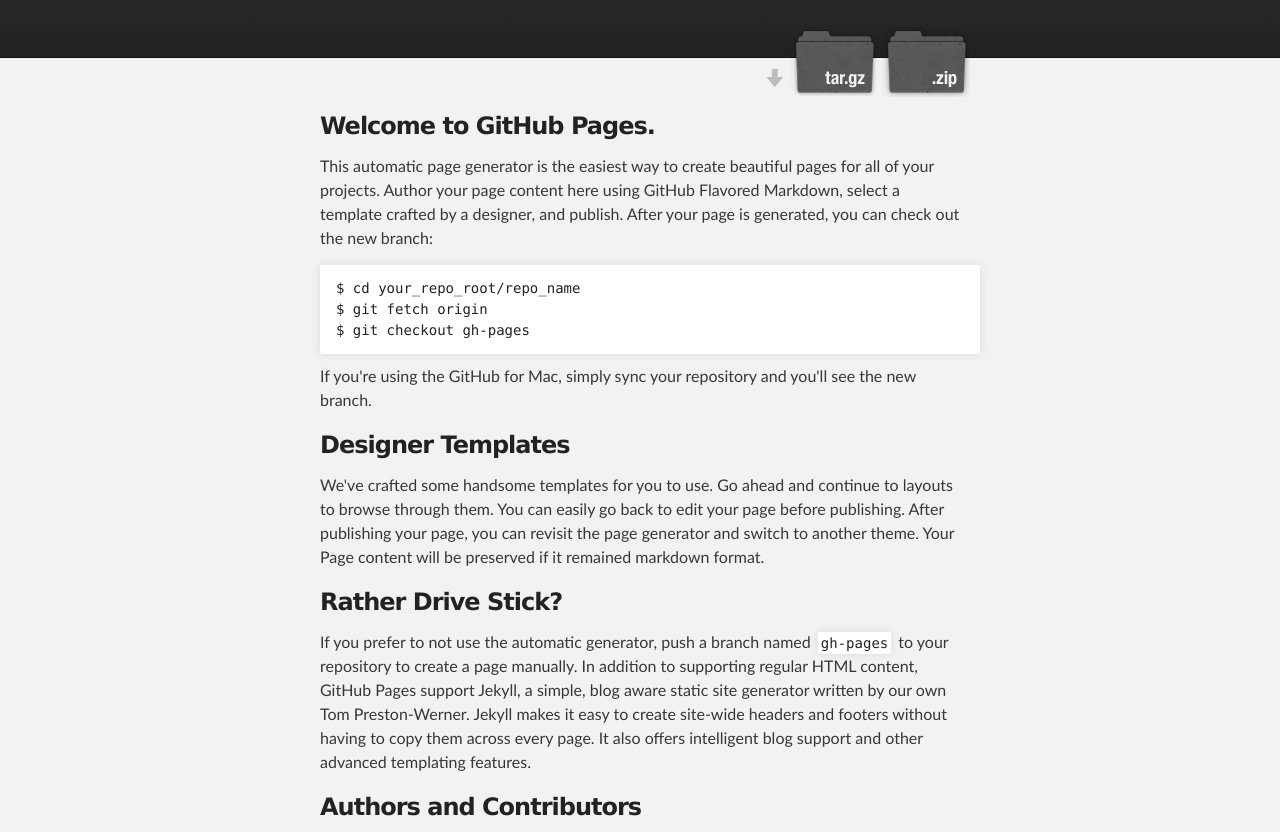
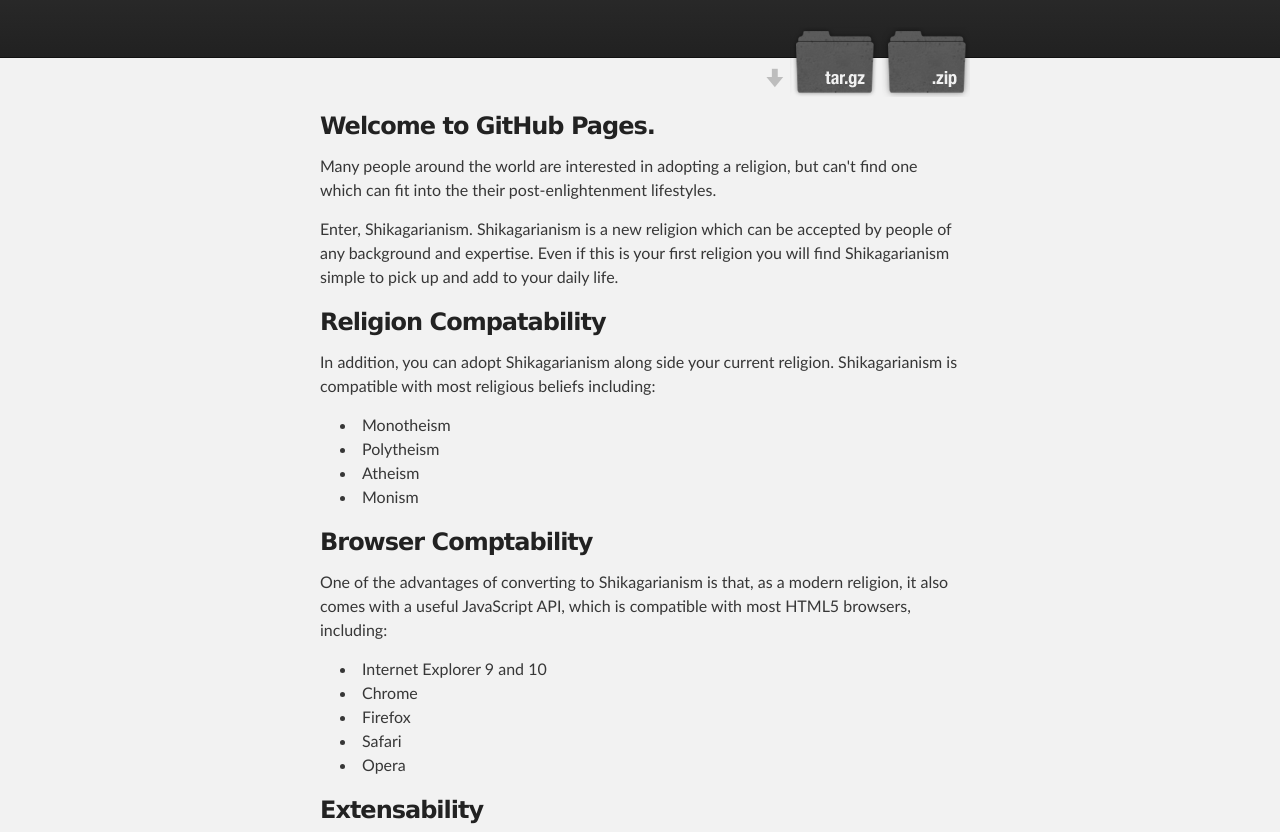
Before and after one commit to Shikaga/shikagarianism, a plain HTML site: page index.html in a window 1280 px wide. Shown: the part 116-948 px from the top of the page. Drawn offline with Linux system fonts and the light colour scheme.

Commit message:
Added first draft fo the explanation page.

```diff
--- a/index.html
+++ b/index.html
@@ -33,7 +33,32 @@
       <section id="main_content" class="inner">
         <h3>Welcome to GitHub Pages.</h3>
 
-<p>This automatic page generator is the easiest way to create beautiful pages for all of your projects. Author your page content here using GitHub Flavored Markdown, select a template crafted by a designer, and publish. After your page is generated, you can check out the new branch:</p>
+<p>Many people around the world are interested in adopting a religion, but can't find one which can fit into the their post-enlightenment lifestyles.</p>
+<p>Enter, Shikagarianism. Shikagarianism is a new religion which can be accepted by people of any background and expertise. Even if this is your first religion you will find Shikagarianism simple to pick up and add to your daily life.</p>
+
+<h3>Religion Compatability</h3>
+
+<p>In addition, you can adopt Shikagarianism along side your current religion. Shikagarianism is compatible with most religious beliefs including:</p>
+<ul>
+  <li>Monotheism</li>
+  <li>Polytheism</li>
+  <li>Atheism</li>
+  <li>Monism</li>
+</ul>
+
+<h3>Browser Comptability</h3>
+<p>One of the advantages of converting to Shikagarianism is that, as a modern religion, it also comes with a useful JavaScript API, which is compatible with most HTML5 browsers, including:</p>
+<ul>
+  <li>Internet Explorer 9 and 10</li>
+  <li>Chrome</li>
+  <li>Firefox</li>
+  <li>Safari</li>
+  <li>Opera</li>
+</ul>
+
+<h3>Extensability</h3>
+
+<p>Shikagarianism is also very open to being able to be extended to meet your lifestyle, and if you think you have something to add, then feel free to create your own denomination. And you will automatically updated whenever the core belief set of Shikagarianism is updated.</p>
 
 <pre><code>$ cd your_repo_root/repo_name
 $ git fetch origin
@@ -42,21 +67,11 @@
 
 <p>If you're using the GitHub for Mac, simply sync your repository and you'll see the new branch.</p>
 
-<h3>Designer Templates</h3>
 
-<p>We've crafted some handsome templates for you to use. Go ahead and continue to layouts to browse through them. You can easily go back to edit your page before publishing. After publishing your page, you can revisit the page generator and switch to another theme. Your Page content will be preserved if it remained markdown format.</p>
-
-<h3>Rather Drive Stick?</h3>
-
-<p>If you prefer to not use the automatic generator, push a branch named <code>gh-pages</code> to your repository to create a page manually. In addition to supporting regular HTML content, GitHub Pages support Jekyll, a simple, blog aware static site generator written by our own Tom Preston-Werner. Jekyll makes it easy to create site-wide headers and footers without having to copy them across every page. It also offers intelligent blog support and other advanced templating features.</p>
-
-<h3>Authors and Contributors</h3>
-
-<p>You can <a href="https://github.com/blog/821" class="user-mention">@mention</a> a GitHub username to generate a link to their profile. The resulting <code>&lt;a&gt;</code> element will link to the contributor's GitHub Profile. For example: In 2007, Chris Wanstrath (<a href="https://github.com/defunkt" class="user-mention">@defunkt</a>), PJ Hyett (<a href="https://github.com/pjhyett" class="user-mention">@pjhyett</a>), and Tom Preston-Werner (<a href="https://github.com/mojombo" class="user-mention">@mojombo</a>) founded GitHub.</p>
 
 <h3>Support or Contact</h3>
 
-<p>Having trouble with Pages? Check out the documentation at <a href="http://help.github.com/pages">http://help.github.com/pages</a> or contact <a href="mailto:support@github.com">support@github.com</a> and we’ll help you sort it out.</p>
+<p>If you have any questions about how to use Shikagarianism or if you would like help creating your own denomination of Shikagarianism, please feel free to contact me at <a href="https://github.com/Shikaga">https://github.com/Shikaga</a></p>
       </section>
     </div>
 
```
Also changed, not shown: 1 other file.
